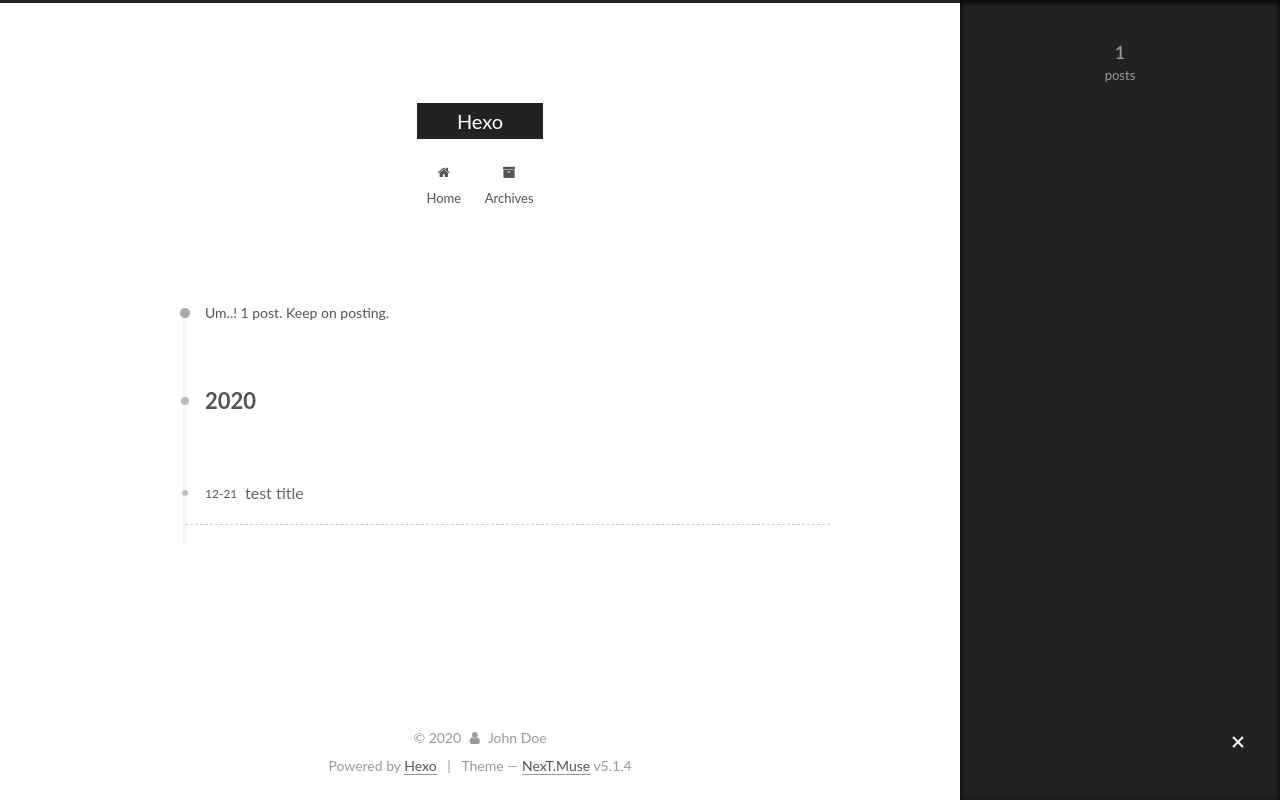
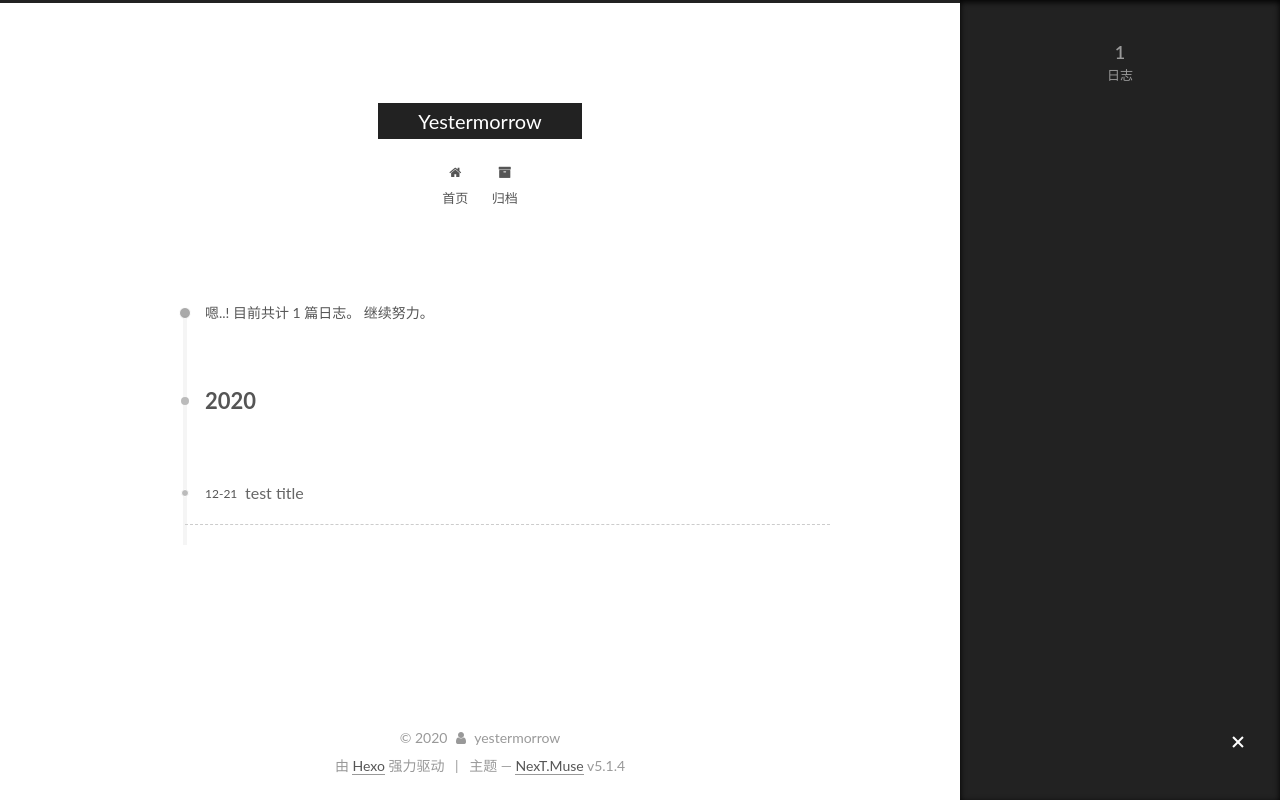
Before and after one commit to yestermorrow/yestermorrow.github.io, a plain HTML site: page archives/2020/12/index.html in a window 1280 px wide. Both pictures are taken after a click on the element 1238 px from the left and 743 px from the top of the page. Drawn offline with Linux system fonts and the light colour scheme.

Commit message:
Site updated: 2020-12-21 19:25:02

```diff
--- a/archives/2020/12/index.html
+++ b/archives/2020/12/index.html
@@ -5,7 +5,7 @@
 
 
 
-<html class="theme-next muse use-motion" lang="en">
+<html class="theme-next muse use-motion" lang="zh-Hans">
 <head>
   <meta charset="UTF-8"/>
 <meta http-equiv="X-UA-Compatible" content="IE=edge" />
@@ -79,12 +79,14 @@
 
 
 
+<meta name="description" content="To be better">
 <meta property="og:type" content="website">
-<meta property="og:title" content="Hexo">
+<meta property="og:title" content="Yestermorrow">
 <meta property="og:url" content="http://example.com/archives/2020/12/index.html">
-<meta property="og:site_name" content="Hexo">
-<meta property="og:locale" content="en_US">
-<meta property="article:author" content="John Doe">
+<meta property="og:site_name" content="Yestermorrow">
+<meta property="og:description" content="To be better">
+<meta property="og:locale">
+<meta property="article:author" content="yestermorrow">
 <meta name="twitter:card" content="summary">
 
 
@@ -101,7 +103,7 @@
     motion: {"enable":true,"async":false,"transition":{"post_block":"fadeIn","post_header":"slideDownIn","post_body":"slideDownIn","coll_header":"slideLeftIn","sidebar":"slideUpIn"}},
     duoshuo: {
       userId: '0',
-      author: 'Author'
+      author: '博主'
     },
     algolia: {
       applicationID: '',
@@ -121,7 +123,7 @@
 
 
 
-  <title>Archive | Hexo</title>
+  <title>归档 | Yestermorrow</title>
 
 
 
@@ -133,7 +135,7 @@
 
 <meta name="generator" content="Hexo 5.3.0"></head>
 
-<body itemscope itemtype="http://schema.org/WebPage" lang="en">
+<body itemscope itemtype="http://schema.org/WebPage" lang="zh-Hans">
 
 
 
@@ -151,7 +153,7 @@
     <div class="custom-logo-site-title">
       <a href="/"  class="brand" rel="start">
         <span class="logo-line-before"><i></i></span>
-        <span class="site-title">Hexo</span>
+        <span class="site-title">Yestermorrow</span>
         <span class="logo-line-after"><i></i></span>
       </a>
     </div>
@@ -181,7 +183,7 @@
 
               <i class="menu-item-icon fa fa-fw fa-home"></i> <br />
 
-            Home
+            首页
           </a>
         </li>
 
@@ -191,7 +193,7 @@
 
               <i class="menu-item-icon fa fa-fw fa-archive"></i> <br />
 
-            Archives
+            归档
           </a>
         </li>
 
@@ -227,7 +229,7 @@
 
 
 
-        Um..! 1 post. Keep on posting.
+        嗯..! 目前共计 1 篇日志。 继续努力。
       </span>
 
 
@@ -326,7 +328,7 @@
                 <a href="/archives/%20%7C%7C%20archive">
 
                   <span class="site-state-item-count">1</span>
-                  <span class="site-state-item-name">posts</span>
+                  <span class="site-state-item-name">日志</span>
                 </a>
               </div>
 
@@ -370,13 +372,13 @@
   <span class="with-love">
     <i class="fa fa-user"></i>
   </span>
-  <span class="author" itemprop="copyrightHolder">John Doe</span>
+  <span class="author" itemprop="copyrightHolder">yestermorrow</span>
 
 
 </div>
 
 
-  <div class="powered-by">Powered by <a class="theme-link" target="_blank" href="https://hexo.io">Hexo</a></div>
+  <div class="powered-by">由 <a class="theme-link" target="_blank" href="https://hexo.io">Hexo</a> 强力驱动</div>
 
 
 
@@ -384,7 +386,7 @@
 
 
 
-  <div class="theme-info">Theme &mdash; <a class="theme-link" target="_blank" href="https://github.com/iissnan/hexo-theme-next">NexT.Muse</a> v5.1.4</div>
+  <div class="theme-info">主题 &mdash; <a class="theme-link" target="_blank" href="https://github.com/iissnan/hexo-theme-next">NexT.Muse</a> v5.1.4</div>
 
 
 
```
Also changed, not shown: 2020/12/21/test-title/index.html (+19 -17 lines), archives/2020/index.html (+18 -16 lines), archives/index.html (+18 -16 lines), index.html (+20 -18 lines).
